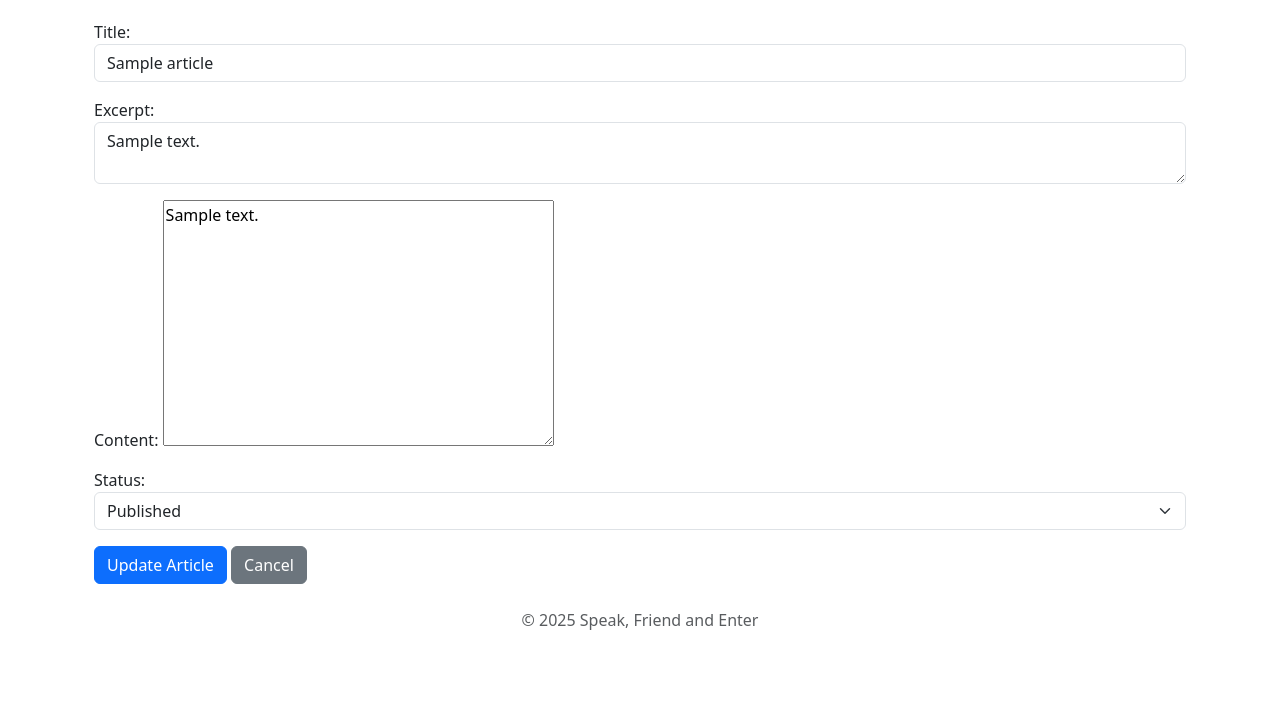
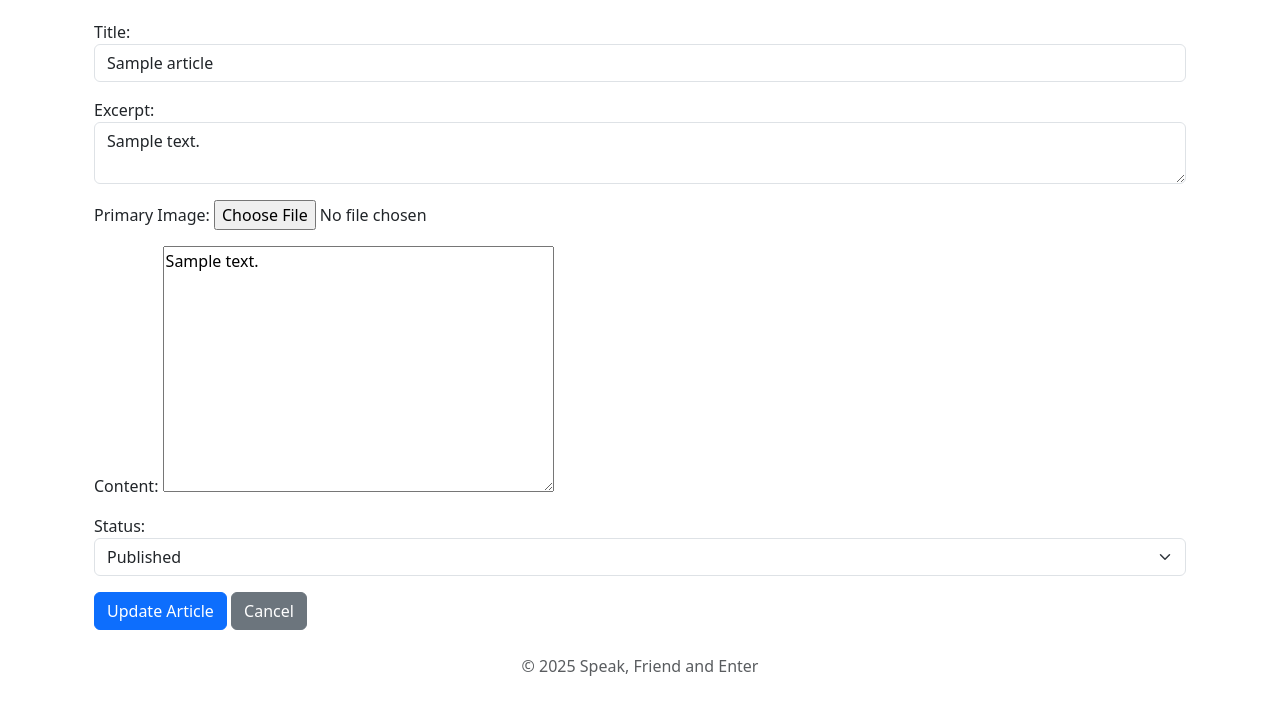
Before and after one commit to Ironmonkeynuts/tolkien_forum, a Django app: a page that uses forum/templates/forum/article_form.html in a window 1280 px wide. Shown: the part 132-834 px from the top of the page. Before the commit the page ends 762 px from the top, so only its background shows below. Run offline with Django 4.2, Linux system fonts and the light colour scheme; a user stored in the database is signed in; tables that the repository leaves empty hold one stand-in row (values such as "Sample post").

Commit message:
Update article_form to include upload  primary_image

```diff
--- a/forum/templates/forum/article_form.html
+++ b/forum/templates/forum/article_form.html
@@ -25,6 +25,15 @@
       {{ form.excerpt.label_tag }}
       {{ form.excerpt }}
       {% for error in form.excerpt.errors %}
+        <div class="text-danger">{{ error }}</div>
+      {% endfor %}
+    </div>
+
+        <!-- Primary Image -->
+    <div class="mb-3">
+      {{ form.primary_image.label_tag }}
+      {{ form.primary_image }}
+      {% for error in form.primary_image.errors %}
         <div class="text-danger">{{ error }}</div>
       {% endfor %}
     </div>
```
